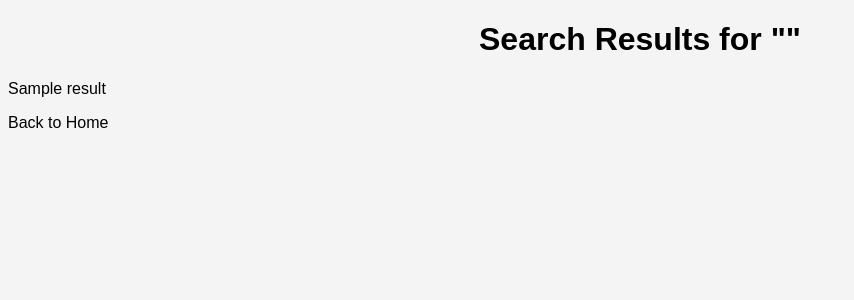
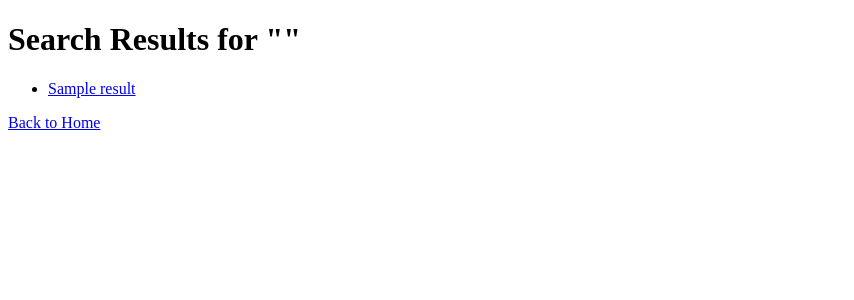
Before and after one commit to 507-Software/jasesearchengine, a Flask app: template templates/results.html in a window 1280 px wide. Shown: the top 300 px of the page, without its empty margins (0-854 px from the left). Run offline with Flask 3, Linux system fonts and the light colour scheme; the template is opened without the code that fills it: most values are stand-ins (such as "Sample title", 1, 10 or a date in 2020); parts of the project's set-up code (start-up, migrations or seed data) failed here and were passed over.

Commit message:
Update results.html

```diff
--- a/templates/results.html
+++ b/templates/results.html
@@ -4,39 +4,6 @@
     <meta charset="UTF-8">
     <meta name="viewport" content="width=device-width, initial-scale=1.0">
     <title>Search Results - J.A.S.E.</title>
-    <style>
-        body {
-            font-family: Arial, sans-serif;
-            background-color: #f4f4f4;
-        }
-        h1 {
-            text-align: center;
-        }
-        ul {
-            list-style-type: none;
-            padding: 0;
-        }
-        li {
-            margin: 10px 0;
-        }
-        a {
-            color: black;
-            text-decoration: none;
-        }
-        a:hover {
-            text-decoration: underline;
-        }
-        button {
-            position: absolute;
-            left: 62%;
-            top: 40%;
-            color: white;
-            background-color: black;
-            border: none;
-            border-radius: 5px;
-            font-size: 20px;
-        }
-    </style>
 </head>
 <body>
     <h1>Search Results for "{{ query }}"</h1>
```
